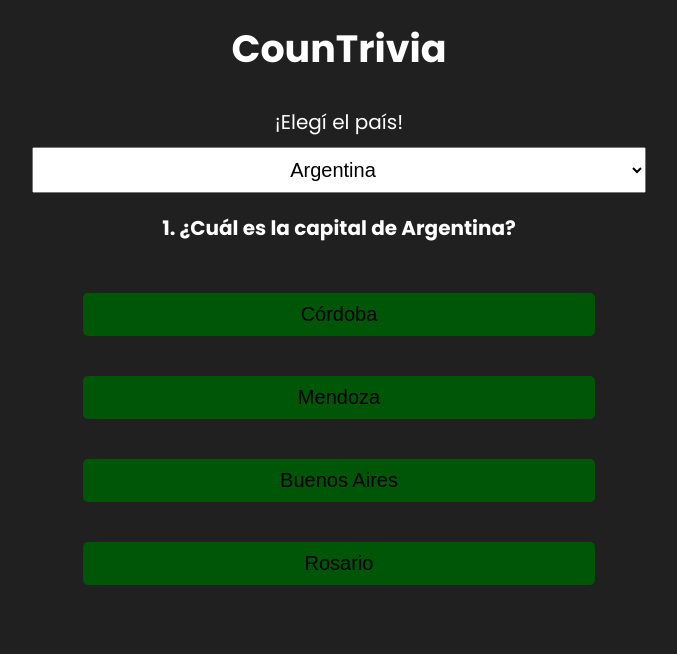
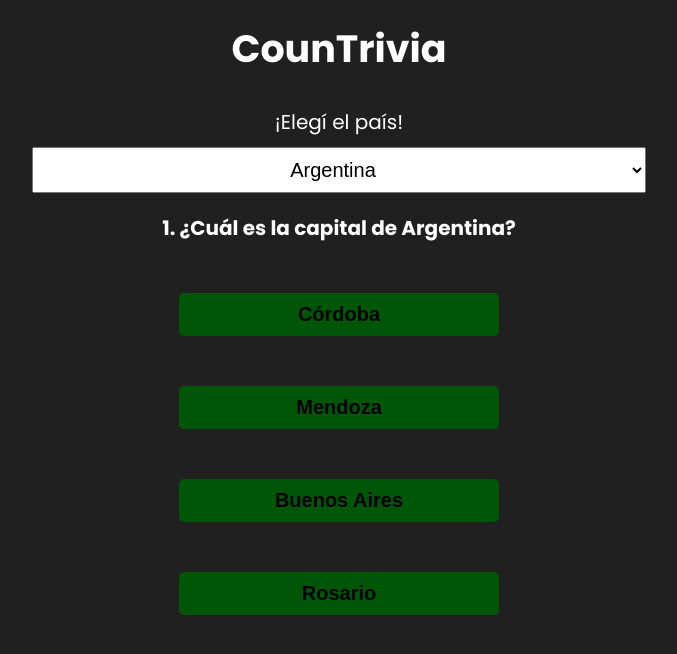
Before and after one commit to fraancofenoglio/Countrivia, a React (Vite) app: page / in a window 1280 px wide. Shown: the top 654 px of the page, without its empty margins (301-978 px from the left). Built offline with nearby package versions, Linux system fonts and the light colour scheme.

Commit message:
botones respuestas

```diff
--- a/src/App.css
+++ b/src/App.css
@@ -51,7 +51,7 @@ body{
     flex-direction: column;
     justify-content: center;
     gap: 4rem;
-    width: 40%;
+    width: 50%;
     margin: 5rem auto;
 }
 .respuestas h3{
@@ -59,6 +59,8 @@ body{
     font-size: 2rem;
 }
 .btn-respuesta{
+    width: 50%;
+    margin: 0 auto 1rem auto;
     background-color: #005607;
 }
 .btn-respuesta:hover{
@@ -71,6 +73,7 @@ body{
     border: none;
     border-radius: .5rem;
     padding: 1rem 3rem;
+    font-weight: 700;
     font-size: 2rem;
     cursor: pointer;
 }
```
